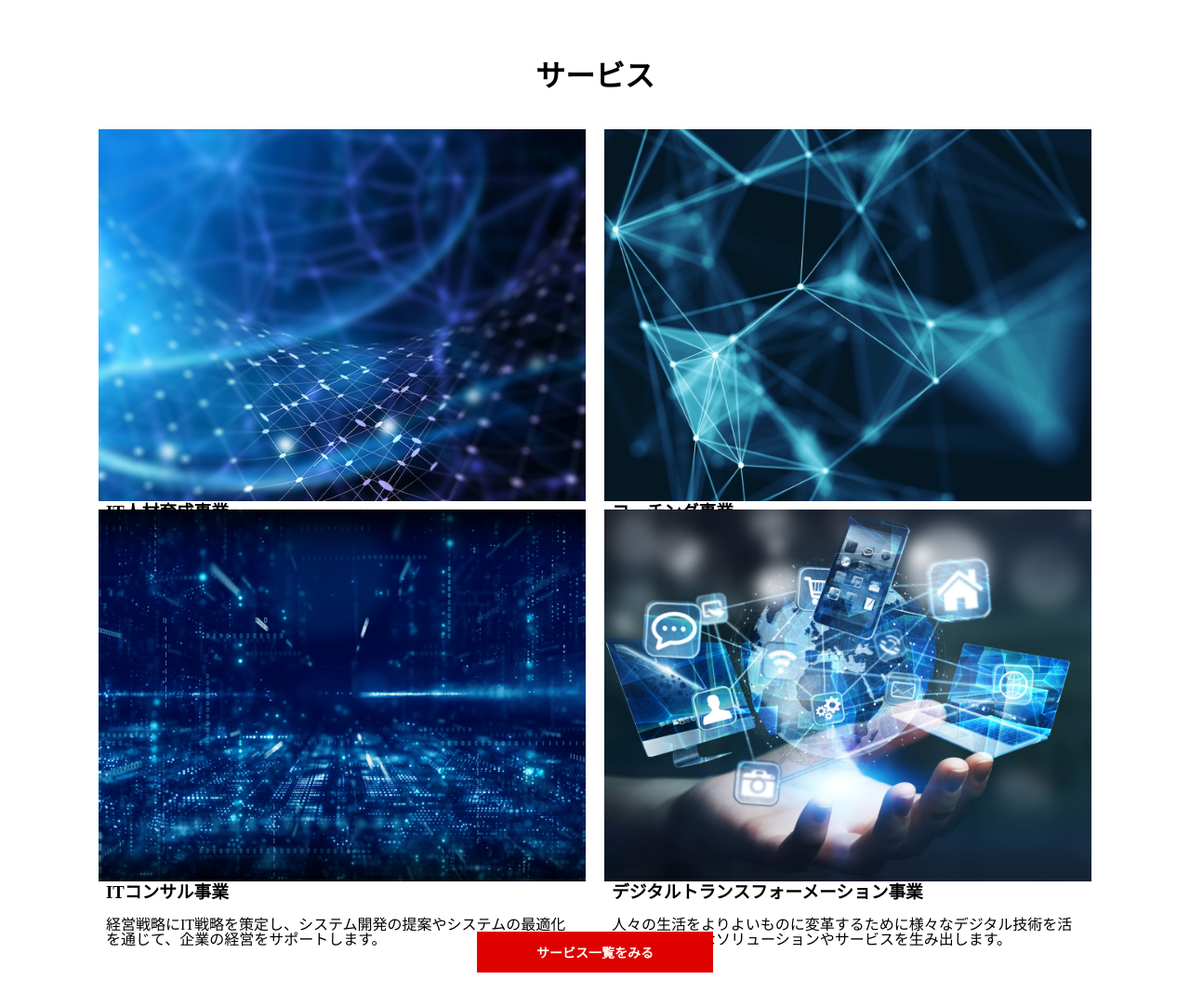
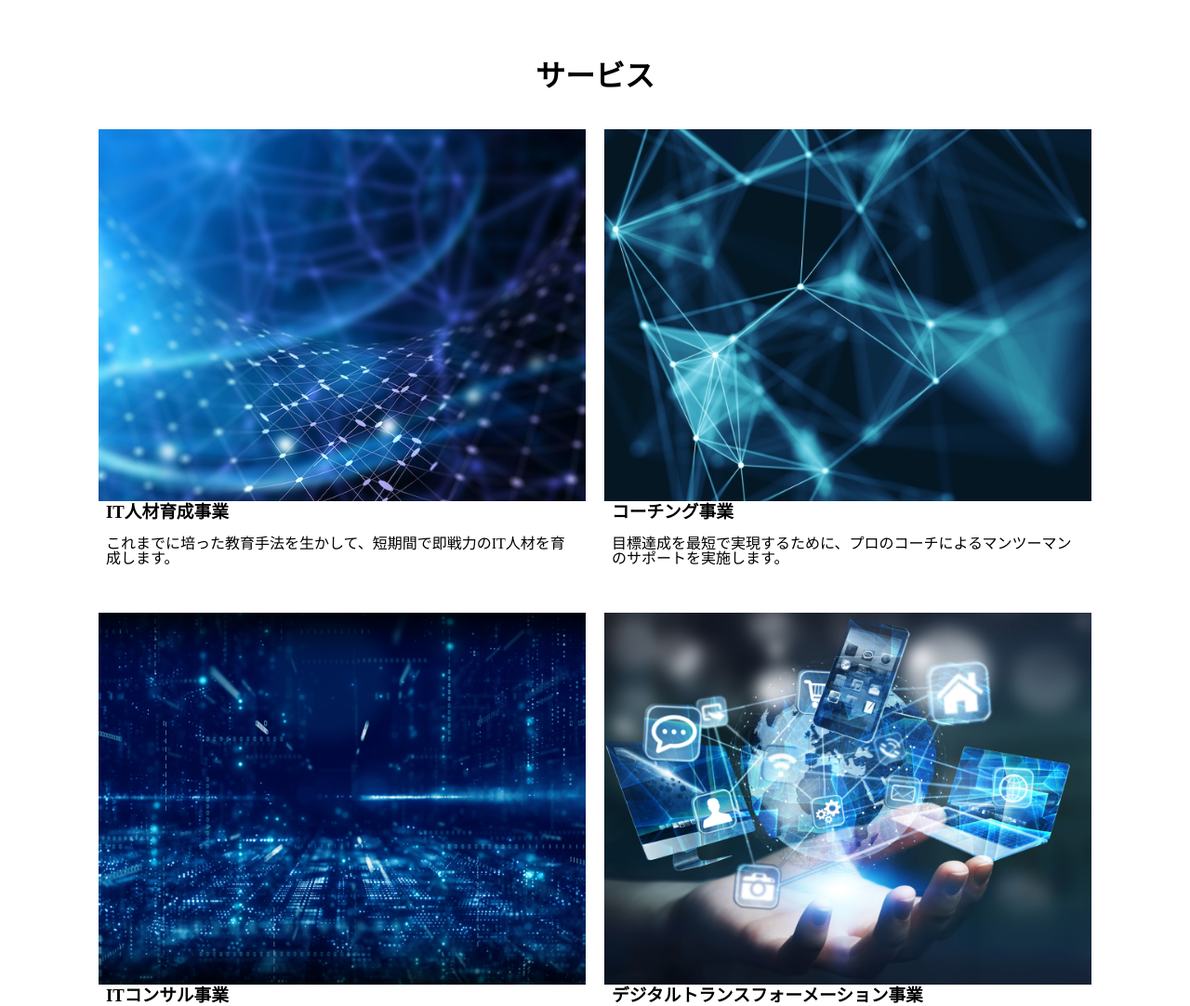
Before and after one commit to ydyd1115/submit_WebDesign_0916, a plain HTML site: page 20220915Douko/index.html in a window 1280 px wide. Shown: the part 1020-2102 px from the top of the page at 93% size. Drawn offline with Linux system fonts and the light colour scheme.

Commit message:
4th-commit

```diff
--- a/20220915Douko/css/styles.css
+++ b/20220915Douko/css/styles.css
@@ -151,6 +151,9 @@ a:hover {
   padding:10px 10% 64px 10%;
 }
 
+*{
+}
+
 .service h2{
   margin-top:64px;
   text-align: center;
@@ -164,8 +167,9 @@ a:hover {
 
 .services__grid{
   display:grid;
-  grid-template-rows: 32vmax 32vmax;
+  grid-template-rows: 65vmin 65vmin;
   grid-template-columns: 1fr 1fr;
+  min-height: 720px;
 }
 
 .services__grid h3{
```
